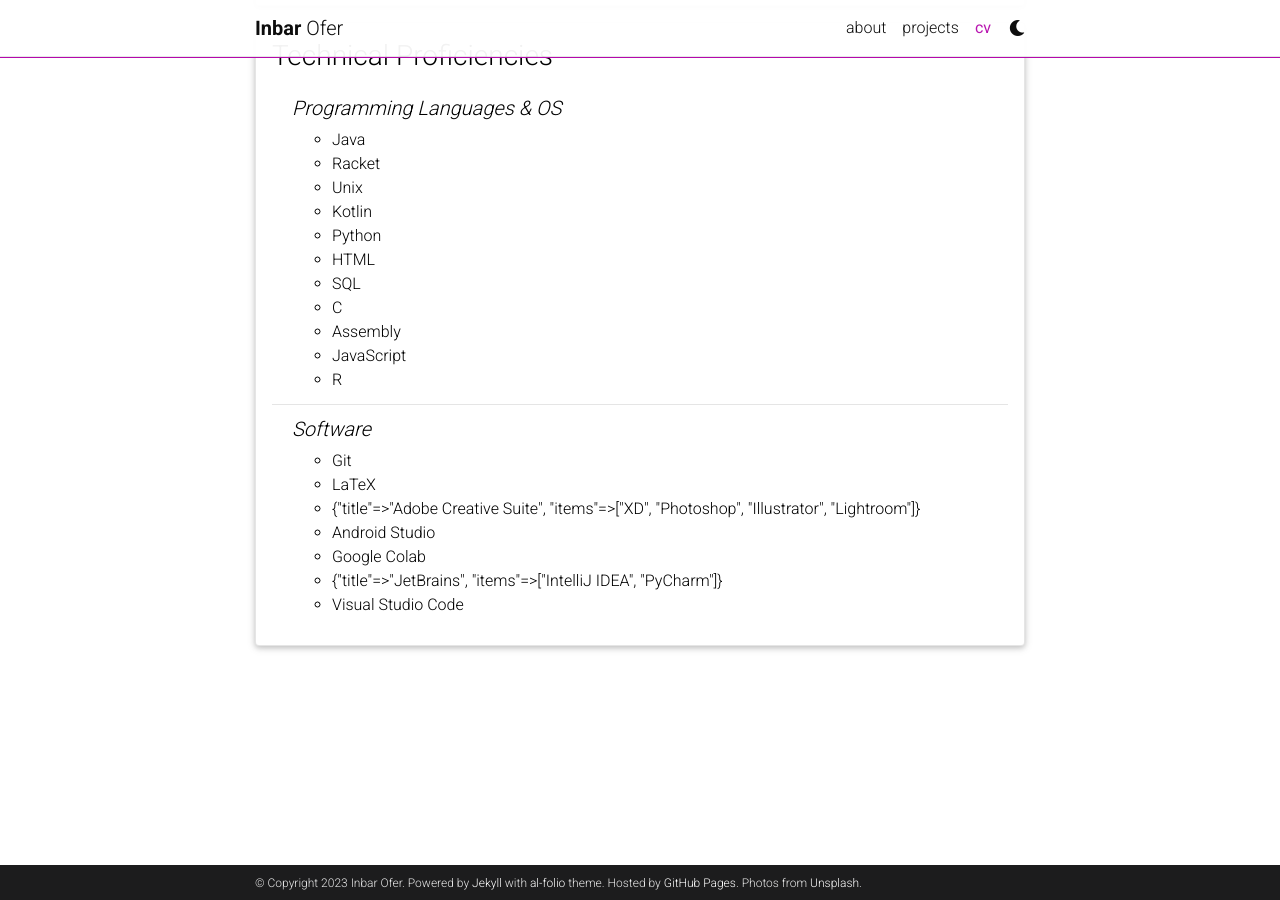
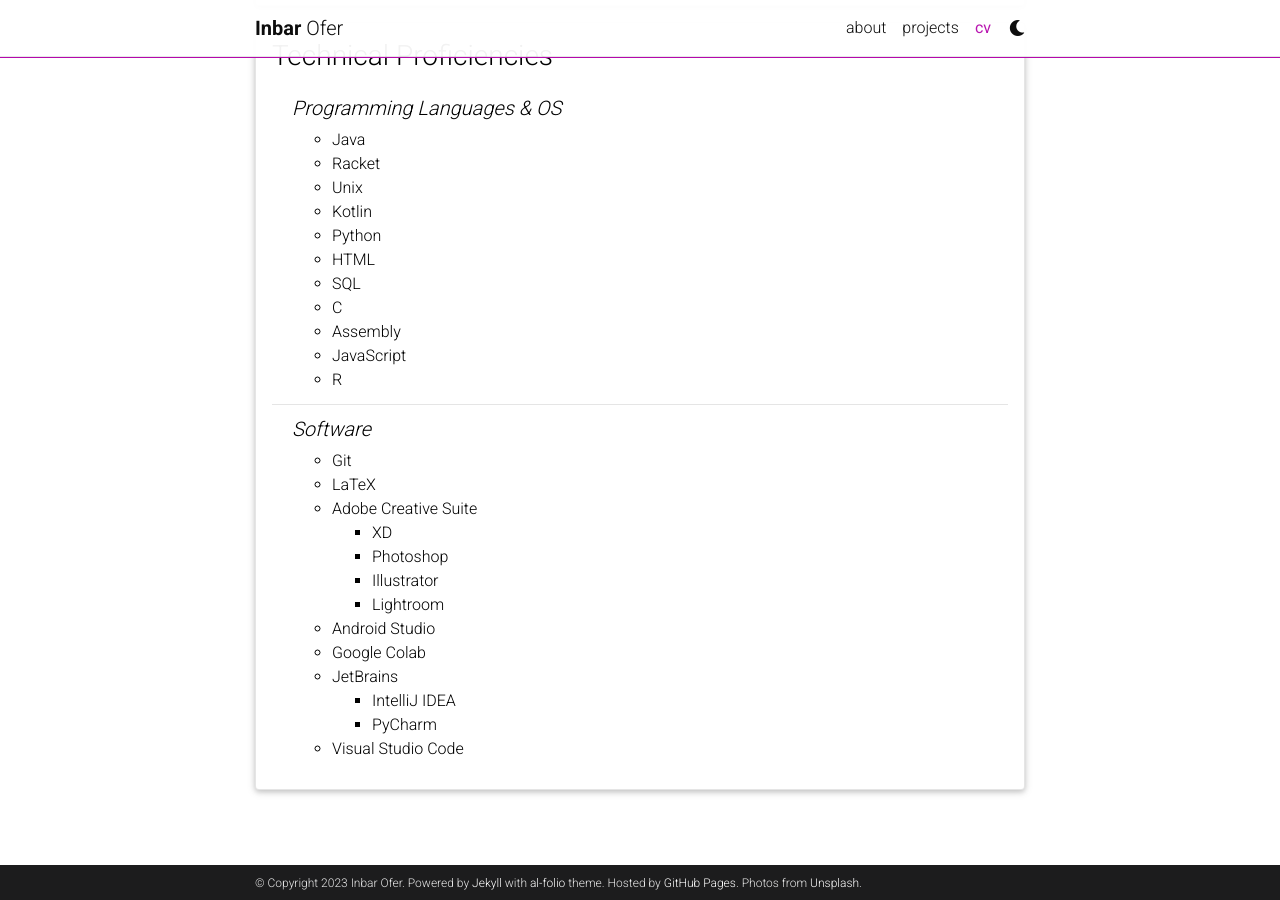
Before and after one commit to inbaro-neu/inbaro-neu.github.io, a Jekyll site: the page built from _pages/cv.md, in a window 1280 px wide and 900 px high, scrolled down 3172 px. Built offline with Jekyll 4.4.1, drawn with Linux system fonts in a browser that asks for light colours; comment, search, counter and statistics services are not loaded; a style sheet for code colours, icons or effects is not loaded.

Commit message:
Enabled additional nesting in nested_lists

```diff
--- a/_includes/cv/nested_list.html
+++ b/_includes/cv/nested_list.html
@@ -1,14 +1,26 @@
 <ul class="card-text font-weight-light list-group list-group-flush">
-    {% for content in entry.contents %}
-      <li class="list-group-item">
+  {% for content in entry.contents %}
+    <li class="list-group-item">
       <h5 class="font-italic">{{ content.title }}</h5>
       {% if content.items %}
         <ul class="subitems">
           {% for subitem in content.items %}
-            <li><span class="subitem">{{ subitem }}</span></li>
+            {% if subitem.title %}
+              <li><span class="subitem">{{ subitem.title }}</span>
+                {% if subitem.items %}
+                  <ul class="sub-subitems">
+                    {% for sub_subitem in subitem.items %}
+                      <li><span class="sub-subitem">{{ sub_subitem }}</span></li>
+                    {% endfor %}
+                  </ul>
+                {% endif %}
+              </li>
+            {% else %}
+              <li><span class="subitem">{{ subitem }}</span></li>
+            {% endif %}
           {% endfor %}
         </ul>
       {% endif %}
-      </li>
-    {% endfor %}
+    </li>
+  {% endfor %}
 </ul>
```
